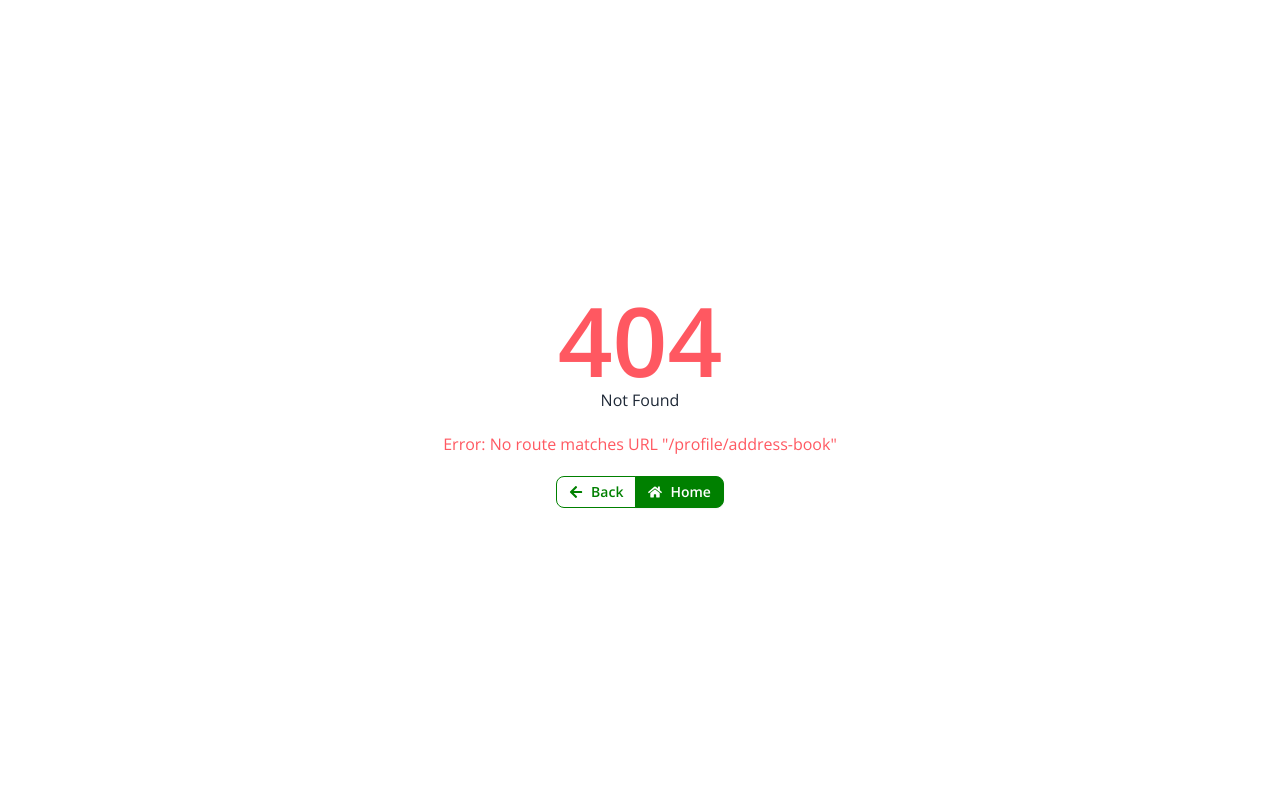
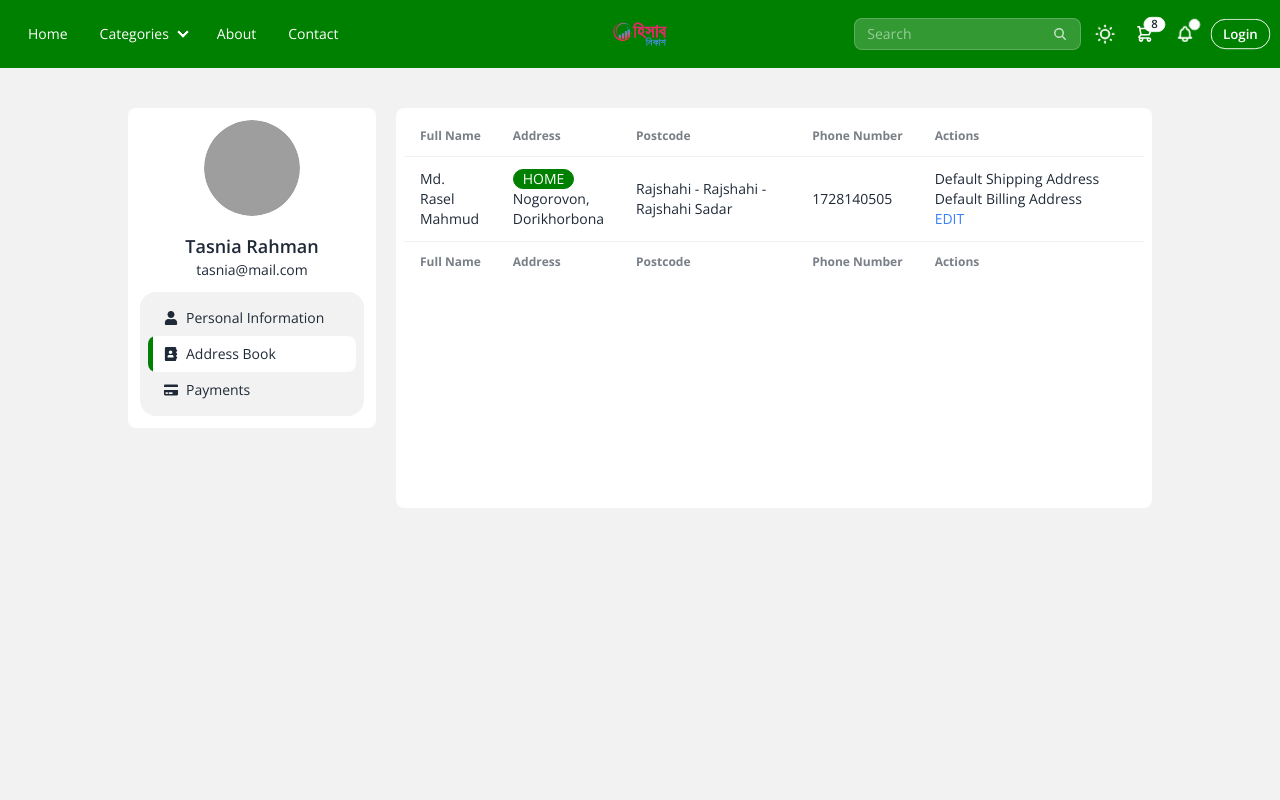
Before and after one commit to shunno-it-dev-team/fe-hn-ecom, a React (Vite) app: page /profile/address-book in a window 1280 px wide. Before the commit this address had no page. Shown: the top 800 px of the page. Built offline with nearby package versions, Linux system fonts and the light colour scheme; grey boxes are pictures that could not be loaded.

Commit message:
[feat]: implement personal info and address book

```diff
--- a/src/components/common/CustomModal.jsx
+++ b/src/components/common/CustomModal.jsx
@@ -13,7 +13,7 @@ const CustomModal = ({
     <div>
       {/* Put this part before </body> tag */}
       <input type="checkbox" id={modalId} className="modal-toggle" />
-      <div className="modal" role="dialog">
+      <div className="modal backdrop-blur-md" role="dialog">
         <div className="modal-box text-base-content ">
           <div className="flex justify-between sticky top-0 mb-4  backdrop-blur-md z-50">
             <h3 className="text-lg font-bold">{title}</h3>
--- /dev/null
+++ b/src/components/common/UtilTable.jsx
@@ -0,0 +1,57 @@
+import PropTypes from "prop-types";
+import { cn } from "../../helpers/dynamicClassName";
+
+const UtilTable = ({ columns, data, border }) => {
+  return (
+    <div
+      className={cn("overflow-x-auto rounded-md min-h-96    ", {
+        border: border,
+      })}
+    >
+      <table className="table w-full">
+        {/* Table Head */}
+        <thead>
+          <tr className="font-bold">
+            {columns.map((col, index) => (
+              <th key={index} style={{ width: col.width }}>
+                {col.Header}
+              </th>
+            ))}
+          </tr>
+        </thead>
+
+        {/* Table Body */}
+        <tbody>
+          {data.map((row, rowIndex) => (
+            <tr key={rowIndex}>
+              {columns.map((col, colIndex) => (
+                <td key={colIndex} style={{ width: col.width }}>
+                  {col.Cell ? col.Cell(row) : row[col.accessor]}
+                </td>
+              ))}
+            </tr>
+          ))}
+        </tbody>
+
+        {/* Optional Table Foot */}
+        <tfoot>
+          <tr>
+            {columns.map((col, index) => (
+              <th key={index} style={{ width: col.width }}>
+                {col.Header}
+              </th>
+            ))}
+          </tr>
+        </tfoot>
+      </table>
+    </div>
+  );
+};
+
+UtilTable.propTypes = {
+  columns: PropTypes.array.isRequired,
+  data: PropTypes.array.isRequired,
+  border: PropTypes.bool,
+};
+
+export default UtilTable;
--- a/src/components/common/form/FormInput.jsx
+++ b/src/components/common/form/FormInput.jsx
@@ -66,7 +66,13 @@ const FormInput = ({ formData, control, size }) => {
               }}
             >
               <PasswordField
-                inputProps={field}
+                inputProps={{
+                  ...field,
+                  ...{
+                    placeholder: input.placeholder,
+                    disabled: input.disabled,
+                  },
+                }}
                 className={input.inputClassName}
               />
             </FormInputWrapper>
@@ -193,29 +199,30 @@ const FormInput = ({ formData, control, size }) => {
                 className: input.className,
               }}
             >
-              <ul className={cn("space-y-2 mt-2", input.className)}>
+              <div
+                className={cn("flex items-start", input.className, {
+                  [`flex-${input.direction}`]: input.direction,
+                })}
+              >
                 {input?.options?.map((option, i) => (
-                  <li key={i}>
-                    <div className="form-control">
-                      <label className="label cursor-pointer">
+                  <div className="form-control" key={i}>
+                    <label className="label cursor-pointer gap-2">
                       <span className="label-text">{option.label}</span>
                       <input
                         type="radio"
-                          defaultChecked
-                          className={cn(
-                            "radio radio-sm radio-primary",
-                            input.inputClassName,
-                            {
+                        name={`input.name-${index}`}
+                        className={cn("radio", {
                           [`radio-${inputSize}`]: inputSize,
-                            }
-                          )}
-                          {...field}
+                          [`radio-${input.color}`]: input.color,
+                        })}
+                        value={option.value}
+                        onChange={field.onChange}
+                        checked={field.value === option.value}
                       />
                     </label>
                   </div>
-                  </li>
                 ))}
-              </ul>
+              </div>
             </FormInputWrapper>
           )}
         />
--- a/src/components/common/form/FormInputWrapper.jsx
+++ b/src/components/common/form/FormInputWrapper.jsx
@@ -1,3 +1,4 @@
+import capitalizeFirstLetter from "../../../helpers/capitalizeFirstLetter";
 import { cn } from "../../../helpers/dynamicClassName";
 import PropTypes from "prop-types";
 
@@ -33,7 +34,9 @@ const FormInputWrapper = ({
 
       {errorMessage && (
         <div className="label  italic">
-          <span className="label-text-alt text-error">{errorMessage}</span>
+          <span className="label-text-alt text-error">
+            {capitalizeFirstLetter(errorMessage)}
+          </span>
         </div>
       )}
     </label>
--- /dev/null
+++ b/src/helpers/capitalizeFirstLetter.js
@@ -0,0 +1,5 @@
+const capitalizeFirstLetter = (string) => {
+  return string.charAt(0).toUpperCase() + string.slice(1);
+};
+
+export default capitalizeFirstLetter;
--- a/src/pages/private/profile-page/ProfileSidebar.jsx
+++ b/src/pages/private/profile-page/ProfileSidebar.jsx
@@ -1,7 +1,10 @@
-import { Link } from "react-router-dom";
+import { Link, useLocation } from "react-router-dom";
 import FaIconByKeyName from "../../../components/icons/FaIconByKeyName";
+import { cn } from "../../../helpers/dynamicClassName";
 
 const ProfileSidebar = () => {
+  const { pathname } = useLocation();
+
   const profileMenu = [
     {
       title: "Personal Information",
@@ -48,7 +51,13 @@ const ProfileSidebar = () => {
       <ul className="menu bg-base-200 rounded-box w-56">
         {profileMenu.map((item, index) => (
           <li key={index}>
-            <Link to={item.link}>
+            <Link
+              to={item.link}
+              className={cn("relative", {
+                "bg-base-100 overflow-hidden before:absolute before:left-0 before:top-0 before:h-full before:w-[5px] before:bg-primary":
+                  pathname.includes(item.link),
+              })}
+            >
               <FaIconByKeyName iconName={item.icon} />
               {item.title}
             </Link>
--- /dev/null
+++ b/src/pages/private/profile-page/address-book/AddressBook.jsx
@@ -0,0 +1,66 @@
+import UtilTable from "../../../../components/common/UtilTable";
+
+const AddressBook = () => {
+  const columns = [
+    {
+      Header: "Full Name",
+      accessor: "fullName",
+      width: "10%",
+    },
+    {
+      Header: "Address",
+      accessor: "address",
+      width: "10%",
+      Cell: (row) => (
+        <>
+          {row.homeTag && (
+            <span className="badge badge-primary mr-2">HOME</span>
+          )}
+          {row.address}
+        </>
+      ),
+    },
+    {
+      Header: "Postcode",
+      accessor: "postcode",
+      width: "30%",
+    },
+    {
+      Header: "Phone Number",
+      accessor: "phoneNumber",
+      width: "10%",
+    },
+    {
+      Header: "Actions",
+      accessor: "actions",
+      width: "40%",
+      Cell: (row) => (
+        <>
+          <div>{row.defaultShipping}</div>
+          <div>{row.defaultBilling}</div>
+          <button className="text-blue-500">EDIT</button>
+        </>
+      ),
+    },
+  ];
+
+  const data = [
+    {
+      fullName: "Md. Rasel Mahmud",
+      homeTag: true,
+      address: "Nogorovon, Dorikhorbona",
+      postcode: "Rajshahi - Rajshahi - Rajshahi Sadar",
+      phoneNumber: "1728140505",
+      defaultShipping: "Default Shipping Address",
+      defaultBilling: "Default Billing Address",
+    },
+  ];
+
+  return (
+    <div>
+      <UtilTable columns={columns} data={data} />
+    </div>
+  );
+};
+
+export default AddressBook;
--- a/src/pages/private/profile-page/profile-info/PersonalInfo.jsx
+++ b/src/pages/private/profile-page/profile-info/PersonalInfo.jsx
@@ -1,10 +1,17 @@
 import { useForm } from "react-hook-form";
 import FormInput from "../../../../components/common/form/FormInput";
-import { personalInfoFormData } from "./personalInfo.helper";
+import {
+  PERSONAL_INFO_DEFAULT_VALUES,
+  personalInfoFormData,
+  personalInfoValidationSchema,
+} from "./personalInfo.helper";
+import { yupResolver } from "@hookform/resolvers/yup";
 
 const PersonalInfo = () => {
   const { control, handleSubmit } = useForm({
     mode: "all",
+    defaultValues: PERSONAL_INFO_DEFAULT_VALUES,
+    resolver: yupResolver(personalInfoValidationSchema()),
   });
 
   const formSubmit = (data) => {
--- a/src/pages/private/profile-page/profile-info/personalInfo.helper.js
+++ b/src/pages/private/profile-page/profile-info/personalInfo.helper.js
@@ -1,16 +1,38 @@
+import * as Yup from "yup";
+
+const PERSONAL_INFO_DEFAULT_VALUES = {
+  firstName: "",
+  lastName: "",
+  email: "",
+  password: "",
+  dob: "",
+  gender: "",
+};
+
+const personalInfoValidationSchema = () => {
+  return Yup.object({
+    firstName: Yup.string().required("First Name is required"),
+    lastName: Yup.string().required("Last Name is required"),
+    email: Yup.string().email().required("Email is required"),
+    password: Yup.string().required("Password is required"),
+    dob: Yup.string().required("Date of Birth is required"),
+    gender: Yup.string().oneOf(["MALE", "FEMALE"]).required(),
+  });
+};
+
 const personalInfoFormData = () => {
   return [
     {
       type: "text",
       name: "firstName",
       label: "First Name",
-      placeholder: "Mominul XXXX",
+      placeholder: "Mr. XXXX",
     },
     {
       type: "text",
       name: "lastName",
       label: "Last Name",
-      placeholder: "XXXX Anik",
+      placeholder: "XXXX",
     },
     {
       type: "email",
@@ -35,10 +57,14 @@ const personalInfoFormData = () => {
       label: "Gender",
       options: [
         { label: "Male", value: "MALE" },
-        { label: "FeMale", value: "FEMALE" },
+        { label: "Female", value: "FEMALE" },
       ],
     },
   ];
 };
 
-export { personalInfoFormData };
+export {
+  personalInfoFormData,
+  PERSONAL_INFO_DEFAULT_VALUES,
+  personalInfoValidationSchema,
+};
--- a/src/routes/router.jsx
+++ b/src/routes/router.jsx
@@ -13,6 +13,7 @@ import CheckOutPage from "../pages/private/checkout-page/CheckOutPage";
 import ProfilePage from "./../pages/private/profile-page/ProfilePage";
 import ErrorPage from "../pages/private/error-page/ErrorPage";
 import PersonalInfo from "../pages/private/profile-page/profile-info/PersonalInfo";
+import AddressBook from "../pages/private/profile-page/address-book/AddressBook";
 
 export const router = createBrowserRouter([
   {
@@ -72,6 +73,10 @@ export const router = createBrowserRouter([
             path: "personal-information",
             element: <PersonalInfo />,
           },
+          {
+            path: "address-book",
+            element: <AddressBook />,
+          },
         ],
       },
     ],
```
Lines whose indentation alone changed are shown as unchanged.
